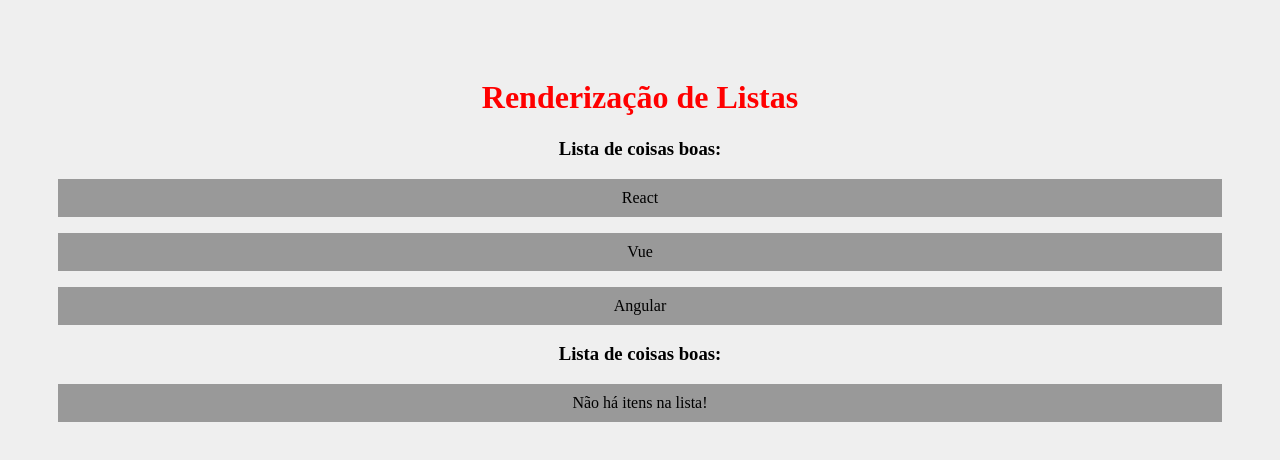
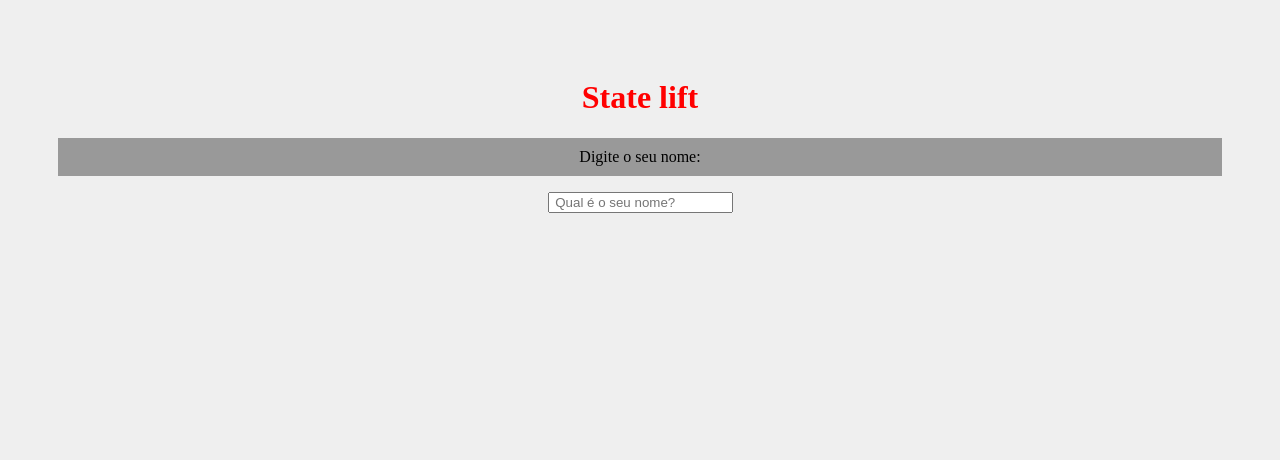
Before and after one commit to jordanaalvesc1/React-Course, a React (Create React App) app: page / in a window 1280 px wide. Shown: the top 460 px of the page. Built offline with nearby package versions, Linux system fonts and the light colour scheme.

Commit message:
State Lift

```diff
--- a/src/App.js
+++ b/src/App.js
@@ -1,18 +1,19 @@
 import './App.css';
-import OutraLista from './components/OutraLista';
+import{useState} from 'react'
+import Saudacao from './components/Saudacao';
+import SeuNome from './components/SeuNome';
 
 
 function App() {
-
-  const meusItens = ['React', 'Vue', 'Angular']
+  const [nome, setNome] = useState()
 
   return (
     <div className="App">
-      <h1>Renderização de Listas</h1>
-      <OutraLista itens= {meusItens}/>
-      <OutraLista itens= {[]}/>
+      <h1>State lift</h1>
+      <SeuNome setNome={setNome}/>
+      <Saudacao nome={nome} />
     </div>
   )
 }
 
-export default App;
+export default App
--- /dev/null
+++ b/src/components/Saudacao.js
@@ -0,0 +1,9 @@
+function Saudacao ({nome}) {
+    function gerarSaudacao (algumNome) {
+        return `Olá, ${algumNome}, tudo bem?`
+    }
+
+    return <> {nome && <p>{gerarSaudacao(nome)}</p>}</>
+}
+
+export default Saudacao
--- /dev/null
+++ b/src/components/SeuNome.js
@@ -0,0 +1,14 @@
+function SeuNome({setNome}) {
+    return(
+        <div>
+            <p>Digite o seu nome:</p>
+            <input
+             type= "text"
+             placeholder= " Qual é o seu nome?"
+            onChange= {(e) => setNome(e.target.value)}
+            />
+        </div>
+    )
+}
+
+export default SeuNome
```
